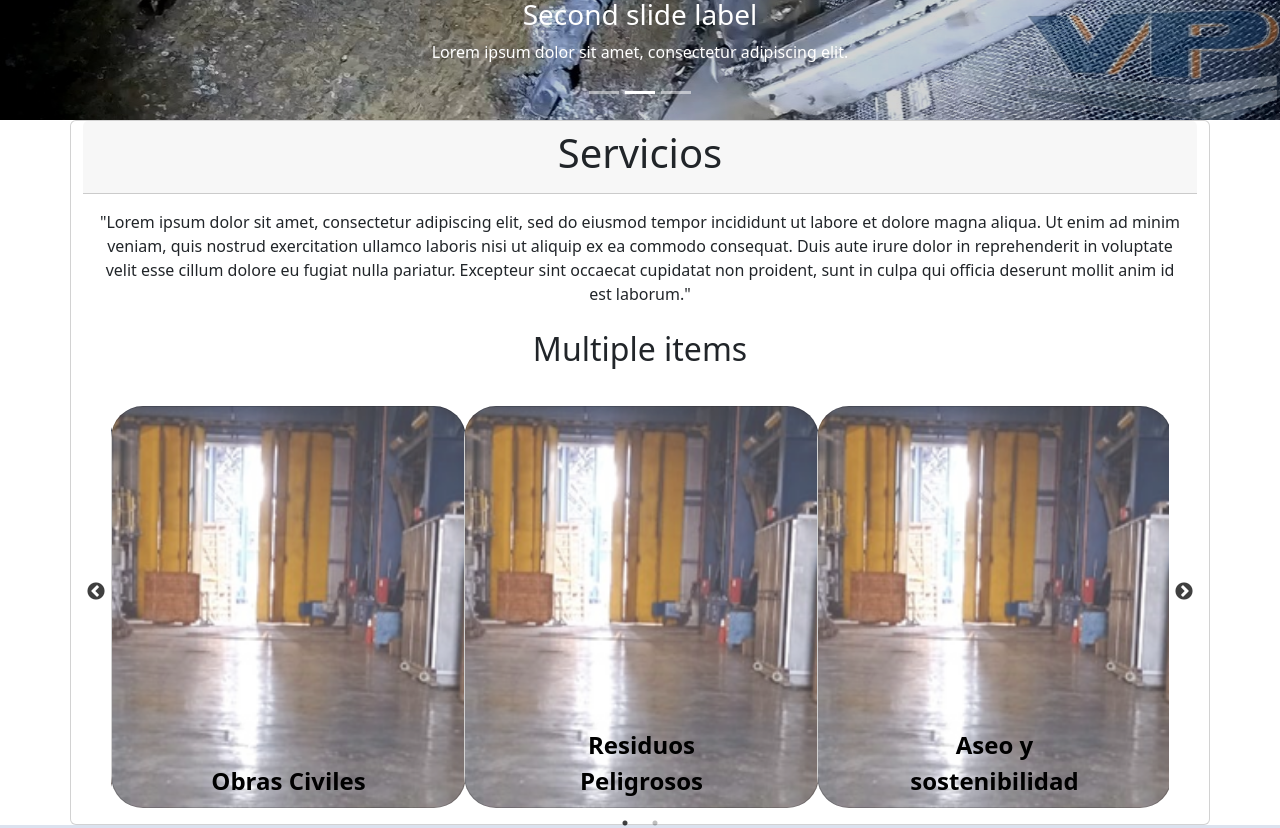
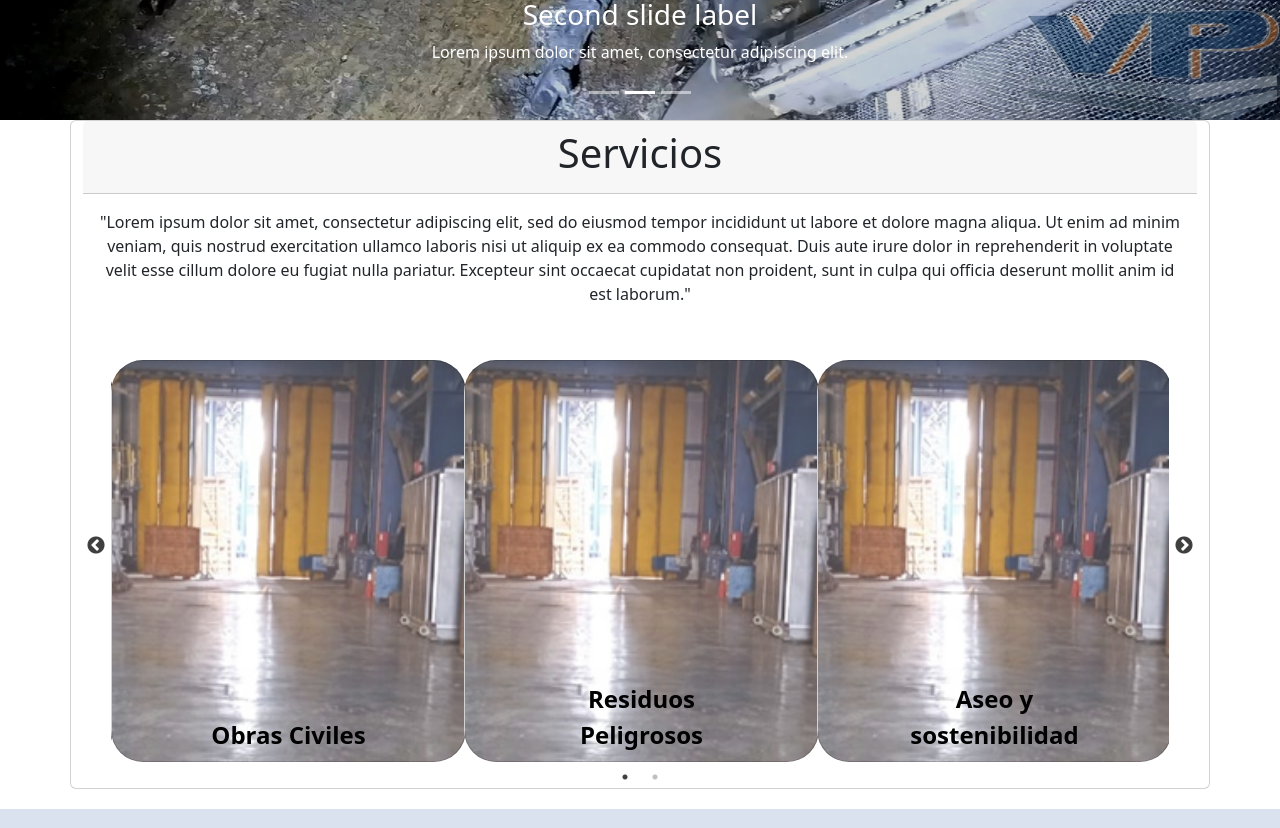
Before and after one commit to Felipeee1511/Felipeee1511.github.io, a React (Vite) app: page / in a window 1280 px wide. Shown: the part 500-1328 px from the top of the page. Built offline with nearby package versions, Linux system fonts and the light colour scheme.

Commit message:
correcciones tarjetas inicio

```diff
--- a/src/components/inicio/carouselSlider.jsx
+++ b/src/components/inicio/carouselSlider.jsx
@@ -12,11 +12,27 @@ export default class MultipleItems extends Component {
       infinite: true,
       speed: 500,
       slidesToShow: 3,
-      slidesToScroll: 3
+      slidesToScroll: 3,
+      responsive: [
+        {
+          breakpoint: 1024,
+          settings: {
+            slidesToShow: 2,
+            slidesToScroll: 2,
+          },
+        },
+        {
+          breakpoint: 768,
+          settings: {
+            slidesToShow: 1,
+            slidesToScroll: 1,
+          },
+        },
+      ]
     };
     return (
       <div>
-        <h2> Multiple items </h2>
+
         <Slider {...settings}>
           <div>
           <Card className="cardServices">
--- a/src/components/inicio/servicios.jsx
+++ b/src/components/inicio/servicios.jsx
@@ -1,5 +1,5 @@
 import "../../styles/inicio/servicios.css";
-import { Carousel, Container, Row, Col, Card } from 'react-bootstrap';
+import {  Card } from 'react-bootstrap';
 
 import CarouselSlider from "./carouselSlider"
 
@@ -27,37 +27,9 @@ const Servicios = () => {
                     cillum dolore eu fugiat nulla pariatur. Excepteur sint occaecat cupidatat non proident, sunt in culpa qui officia deserunt mollit anim id est laborum."
                   </div>
 
-                  <div className="container cardServicios">
-                    <div className="row ">
-                      <div className="containerOvals">
+                  <div className="container cardsServices">
+                    <CarouselSlider/>
 
-
-
-
-
-
-
-
-
-
-
-
-
-
-                 <CarouselSlider/>
-
-
-
-
-
-
-
-
-
-                    </div>
-
-
-                </div>
 
                   </div>
                 </Card.Body>
--- a/src/styles/inicio/servicios.css
+++ b/src/styles/inicio/servicios.css
@@ -7,12 +7,14 @@
 
 
 
-/* .cardServicios{
+.cardServicios{
 
-    display: flex;
-  flex-wrap: wrap;
-  justify-content: center;
-} */
+    margin-bottom: 10px;
+    padding-bottom: 10px;
+}
+.cardsServices{
+    padding-bottom: 10px;
+}
 /* .oval {
 
     width: 200px;
@@ -42,6 +44,7 @@
     min-width: 200px!important;
     box-sizing: content-box;
     width: 100%;
+
 }
 /* .containerOvals{
     display: contents;
@@ -63,3 +66,18 @@
 .slick-prev:before, .slick-next:before {
     color: black !important;;
 }
+/* .slick-slide {
+    margin: 0 10px;
+  }
+
+  @media (max-width: 1024px) {
+    .slick-slide {
+      margin: 0 5px;
+    }
+  }
+
+  @media (max-width: 768px) {
+    .slick-slide {
+      margin: 0;
+    }
+  } */
```
